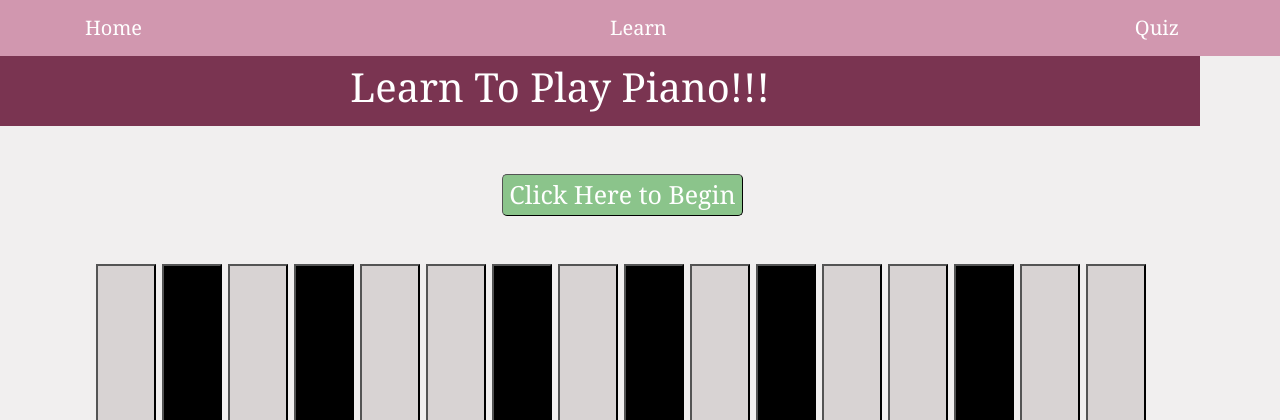
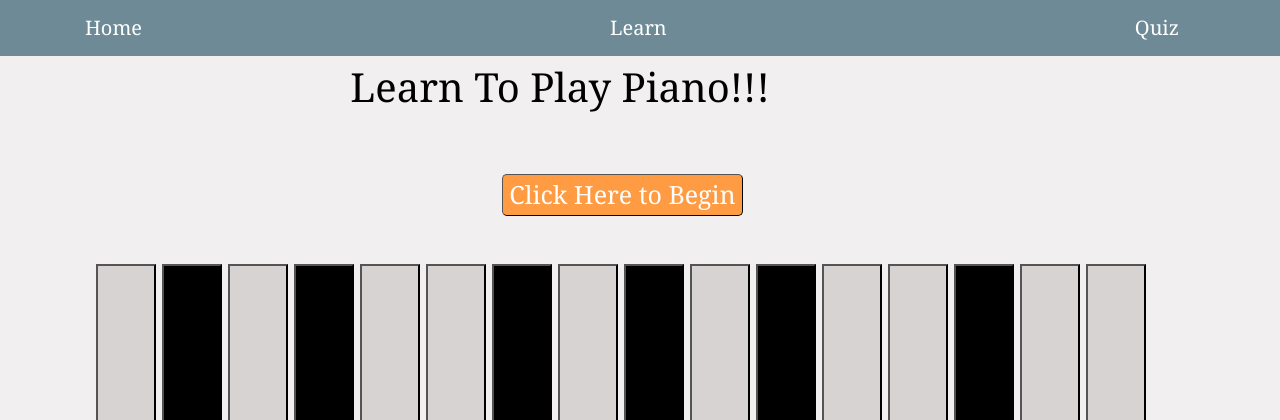
Before and after one commit to sanmati02/uigoated, a Flask app: page / in a window 1280 px wide. Shown: the top 420 px of the page. Run offline with Flask 2, Linux system fonts and the light colour scheme; some libraries are stand-ins or nearby versions.

Commit message:
color change

```diff
--- a/static/main.css
+++ b/static/main.css
@@ -164,22 +164,22 @@
 }
 
 .navbar-custom{
-  background-color: #d197af
+  background-color: #6D8A96
 }
 
 .title{
-  background-color: #7a3451;
+
   padding-bottom:7px;
   padding-top:7px;
 
-
+  color: black;
   width: 100vw;
   margin-left:-165px !important;
   text-align: center;
 }
 .startbutton{
 
-  background-color: rgb(139, 196, 139);
+  background-color: #FF9B42;
   color:white;
   border-width: 1px;
   border-radius:5px;
```
